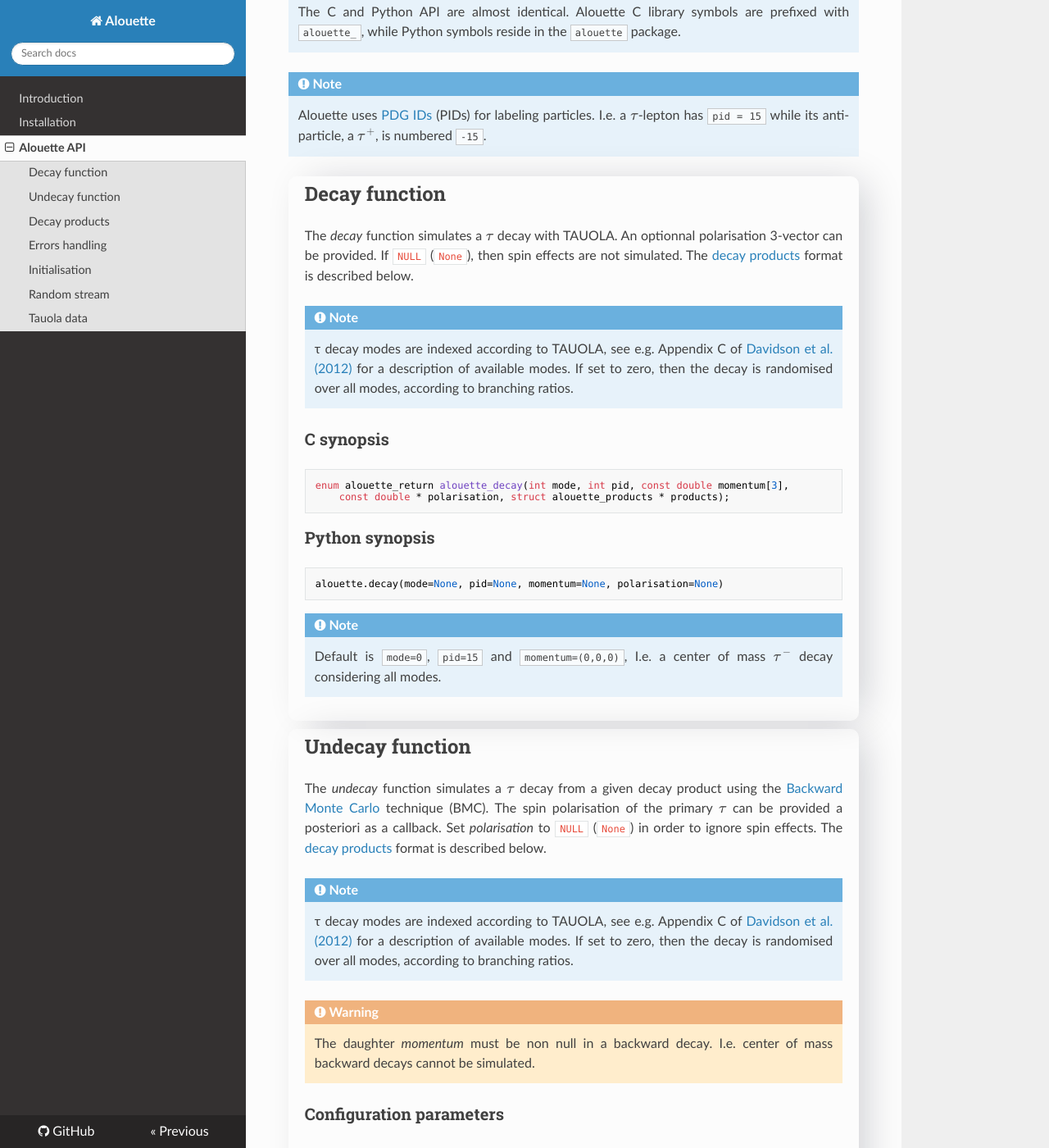
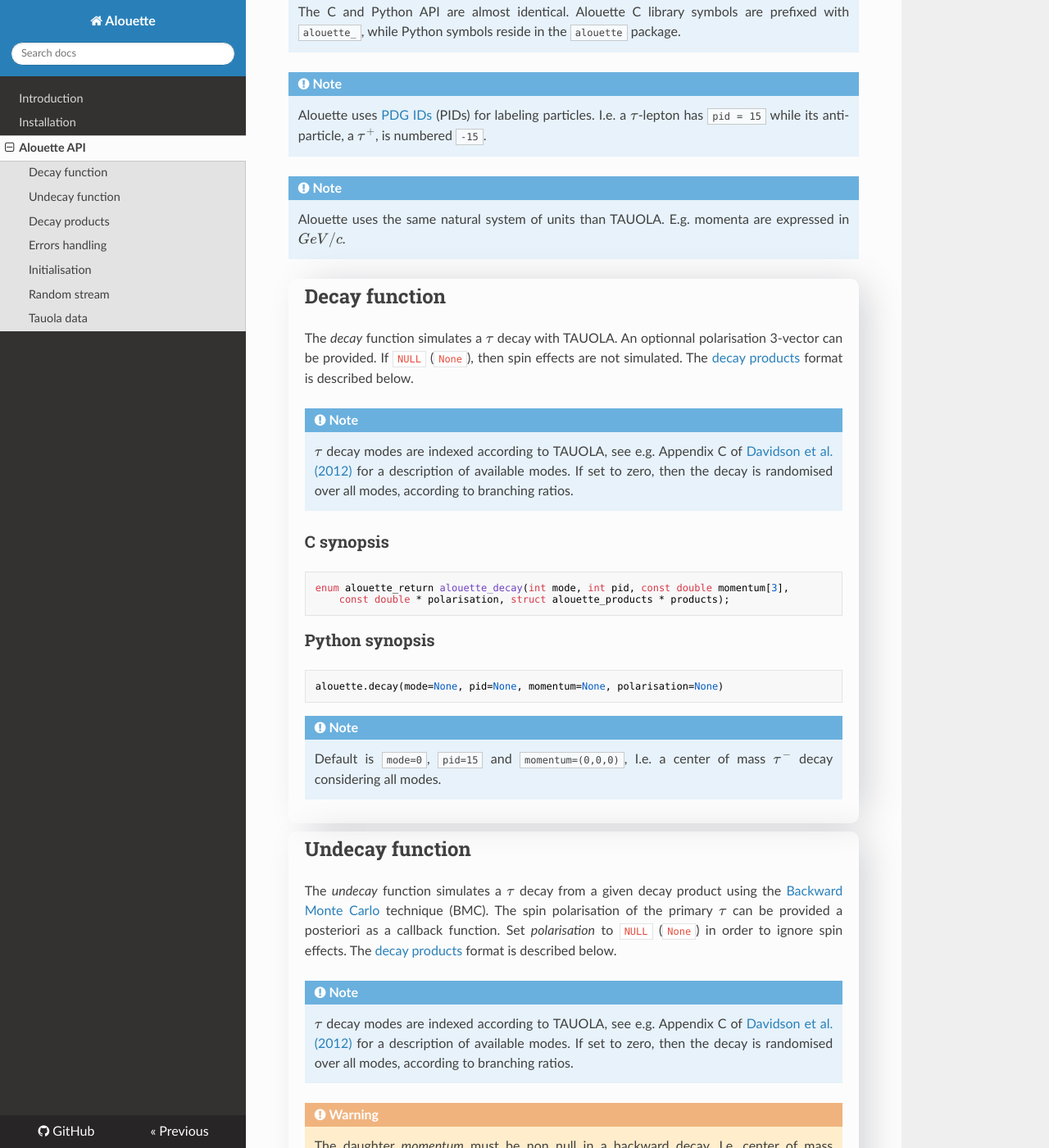
Before and after one commit to niess/alouette, an MkDocs documentation site: the page built from docs/docs/api.md, in a window 1280 px wide and 1400 px high, scrolled down 294 px. Shown: the whole window at 82% size. Built offline with MkDocs 1.6.1, drawn with Linux system fonts in a browser that asks for light colours; nearby versions of some CDN libraries; formulas are drawn with MathJax 3.

Commit message:
Polish the doc

```diff
--- a/docs/docs/api.md
+++ b/docs/docs/api.md
@@ -18,6 +18,11 @@
     numbered `-15`.
     {: .justify}
 
+!!! note
+    Alouette uses the same natural system of units than TAUOLA. E.g. momenta
+    are expressed in $GeV / c$.
+    {: .justify}
+
 
 <div markdown="1" class="shaded-box fancy">
 ## Decay function
@@ -29,7 +34,7 @@
 {: .justify}
 
 !!! note
-    &tau; decay modes are indexed according to TAUOLA, see e.g. Appendix C of
+    $\tau$ decay modes are indexed according to TAUOLA, see e.g. Appendix C of
     [Davidson et al. (2012)][Davidson2012] for a description of available modes.
     If set to zero, then the decay is randomised over all modes, according to
     branching ratios.
@@ -60,13 +65,13 @@
 
 The *undecay* function simulates a $\tau$ decay from a given decay product
 using the [Backward Monte Carlo][BMC] technique (BMC). The spin polarisation of
-the primary $\tau$ can be provided a posteriori as a callback.  Set
+the primary $\tau$ can be provided a posteriori as a callback function.  Set
 *polarisation* to `NULL` (`None`) in order to ignore spin effects. The [decay
 products](#decay-products) format is described below.
 {: .justify}
 
 !!! note
-    &tau; decay modes are indexed according to TAUOLA, see e.g. Appendix C of
+    $\tau$ decay modes are indexed according to TAUOLA, see e.g. Appendix C of
     [Davidson et al. (2012)][Davidson2012] for a description of available modes.
     If set to zero, then the decay is randomised over all modes, according to
     branching ratios.
@@ -169,7 +174,7 @@
 
 The C library functions return a status code indicating success or failure, as
 described [below](#c-return-codes). In the Python package, internal C library
-errors result in raising a `ValueError` or `RuntimeError` exception.
+errors result in raising a `ValueError` or a `RuntimeError` exception.
 {: .justify}
 
 ### C return codes
@@ -270,7 +275,7 @@
 ## Tauola data
 
 For more advanced usage, one might need to access TAUOLA's internal data. Those
-are exposed to C users with the `tauola_` prefix. E.g., the `PARMAS` common
+are exposed to C users with the `tauola_` prefix. E.g., the `/PARMAS/` common
 block can be accessed as `tauola_parmas` C structure. For Python users, some of
 these data are also wrapped in `alouette.tauola` submodule. They can be
 accessed as attributes, using the usual syntax. E.g. `tauola.parmas.amtau`
```
Also changed, not shown: docs/docs/index.md (+6 -6 lines), docs/docs/installation.md (+2 -2 lines), README.md.
